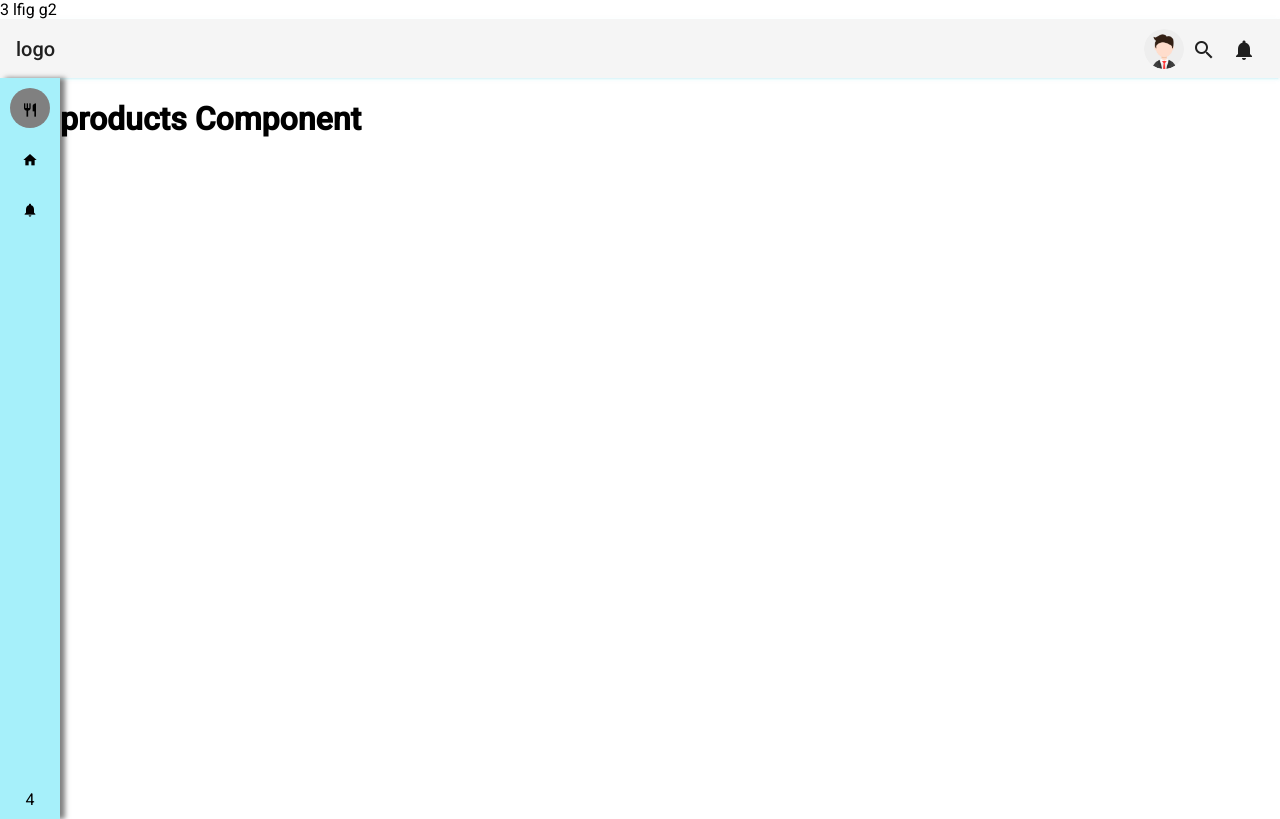
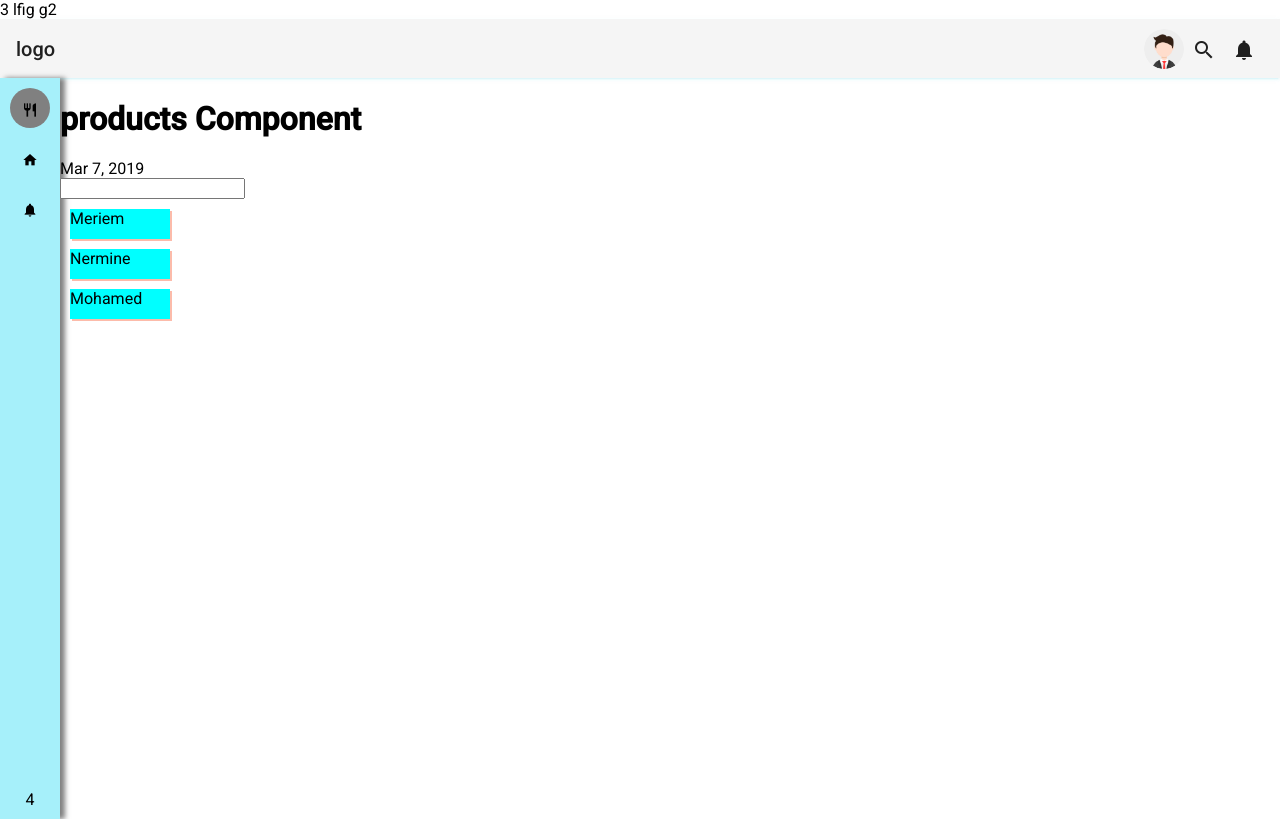
Before and after one commit to nermineayadi/Formation, an Angular app: page / in a window 1280 px wide. Built offline with nearby package versions, Linux system fonts and the light colour scheme.

Commit message:
comment to code
test

```diff
--- a/src/app/layout/admin/products/products.component.html
+++ b/src/app/layout/admin/products/products.component.html
@@ -1,5 +1,5 @@
 <h1>products Component</h1>
-<!-- {{date | date}}
+{{date | date}}
 <div> <input type="text" [(ngModel)]="keyword">
 {{keyword}}</div>
-<div class="card" *ngFor="let user of users">{{user.name}}</div> -->
+<div class="card" *ngFor="let user of users">{{user.name}}</div>
```
